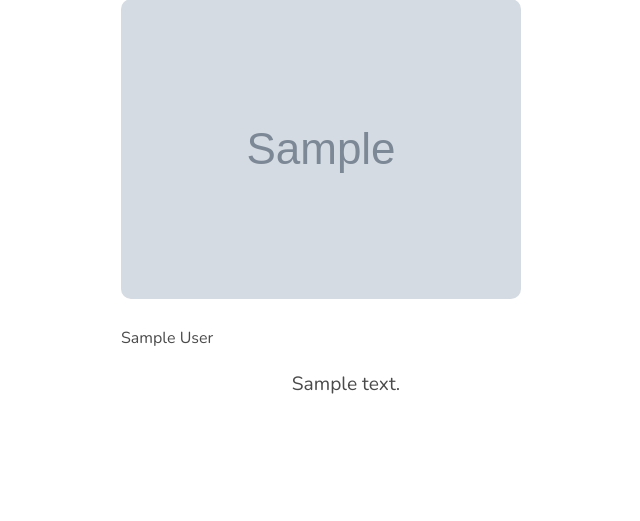
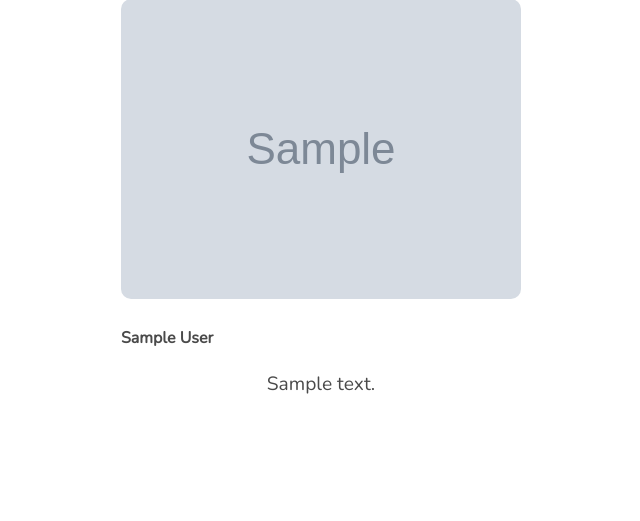
Before and after one commit to joshdaos/Wayfarer, a Django app: page /post/1/ in a window 1280 px wide. Shown: the part 164-685 px from the top of the page, without its empty margins (319-959 px from the left). Run offline with Django 3.2, Linux system fonts and the light colour scheme; a user stored in the database is signed in; tables that the repository leaves empty hold one stand-in row (values such as "Sample post"); grey boxes marked "Sample" are stand-in pictures; some libraries are stand-ins or nearby versions.

Commit message:
Post page clean up

```diff
--- a/main_app/static/styles/main.css
+++ b/main_app/static/styles/main.css
@@ -127,7 +127,7 @@ body {
 
 .post_content {
     font-size: larger;
-    margin: 20px 0 0 50px;
+    margin: 20px 0 0 0;
     max-width: 350px;
 }
 
@@ -146,6 +146,10 @@ body {
     /* text-color: ; */
 }
 
+.post_user {
+    font-weight: bold;
+}
+
 .buttons {
     padding-left: 50px;
 }
```
